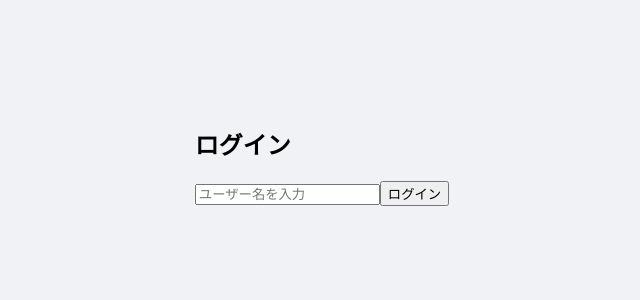
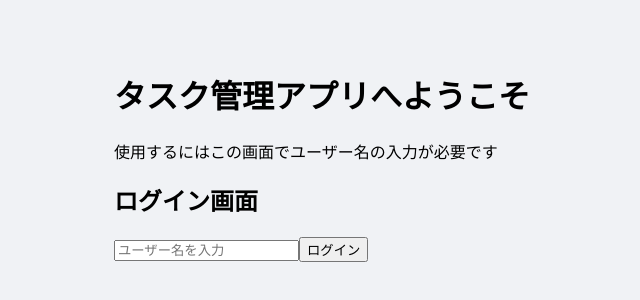
Before and after one commit to alikmpt8529/07todo, a React (Create React App) app: page / in a window 1280 px wide. Shown: the part 244-544 px from the top of the page, without its empty margins (318-958 px from the left). Built offline with nearby package versions, Linux system fonts and the light colour scheme.

Commit message:
ver 1.3.1 UIの一部変更

```diff
--- a/src/App.js
+++ b/src/App.js
@@ -75,7 +75,9 @@ function App() {
   if (!loggedIn) {
     return (
       <div className="login-area">
-        <h2>ログイン</h2>
+        <h1>タスク管理アプリへようこそ</h1>
+        <p>使用するにはこの画面でユーザー名の入力が必要です</p>
+        <h2>ログイン画面</h2>
         <input
           type="text"
           value={username}
```
